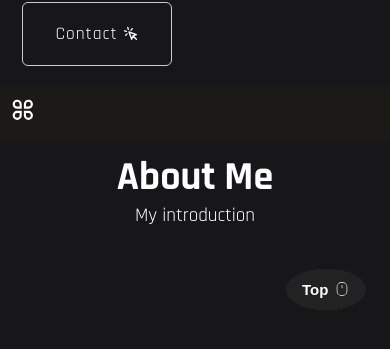
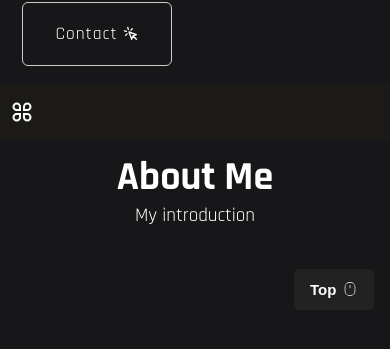
Before and after one commit to llvovll89/react-portfolio, a React (Create React App) app: page /home in a window 390 px wide. Shown: the part 703-1052 px from the top of the page. Built offline with nearby package versions, Linux system fonts and the light colour scheme; the HTML template or start-up script is replaced by a standard one; a web font is replaced by a local one.

Commit message:
mobile reset

```diff
--- a/src/compontent/Header/Header.css
+++ b/src/compontent/Header/Header.css
@@ -130,9 +130,12 @@
     }
 
     .nav-toggle .icons {
-        font-size: 1.6rem;
+        font-size: 1.5rem;
         cursor: pointer;
         font-weight: 700;
+    }
+    .nav-toggle {
+        padding-top: 3px;
     }
 
     .nav-icon,
--- a/src/compontent/Home/Home.jsx
+++ b/src/compontent/Home/Home.jsx
@@ -6,6 +6,7 @@ import Scroll from './Scroll';
 import { motion } from 'framer-motion';
 
 function Home() {
+
   const fadeInUp = {
     initial: {
       x: 150,
--- a/src/compontent/Scroll/Scroll.css
+++ b/src/compontent/Scroll/Scroll.css
@@ -6,7 +6,7 @@
     background: var(--ligthBlackBackground);
     transition: all 0.5s linear;
     overflow: hidden;
-    border-radius: 50%;
+    border-radius: 6px;
 }
 
 .scroll-up {
@@ -56,12 +56,12 @@
 /* media query */
 @media screen and (max-width: 1024px) {
     .scroll-arr {
-        right: 1.5rem;
+        right: 1rem;
     }
   }
   @media screen and (max-width: 768px) {
-   .scroll-arr.scrollup-show {
-        bottom: 4rem;
+   .scrollup-show {
+        bottom: 93%;
     }
   }
   @media screen and (max-width: 380px) {
--- a/src/index.css
+++ b/src/index.css
@@ -73,6 +73,9 @@ img {
 /* 재사용 CSS */
 .section {
   padding: 6rem 0 2rem;
+  min-height: 100vh;
+  min-height: -webkit-fill-available;
+  height: fill-available;
 }
 
 .container {
```
